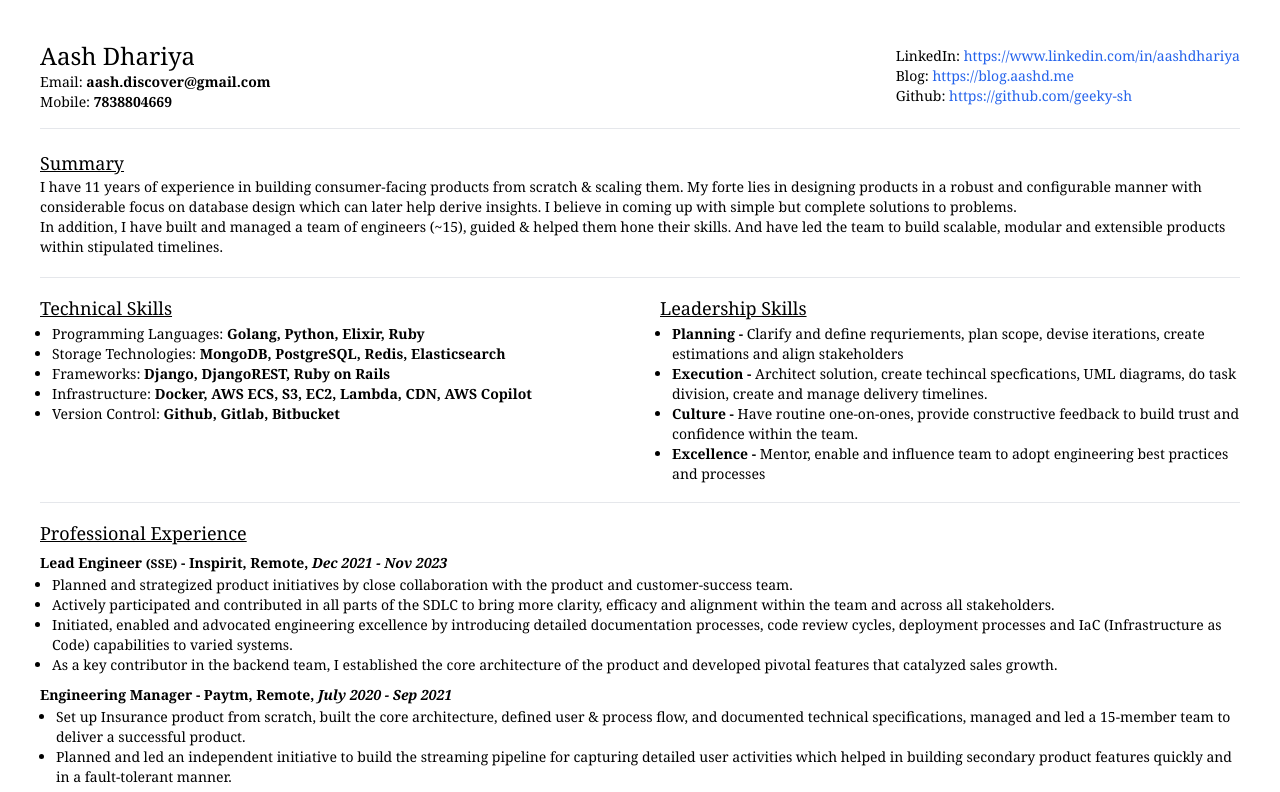
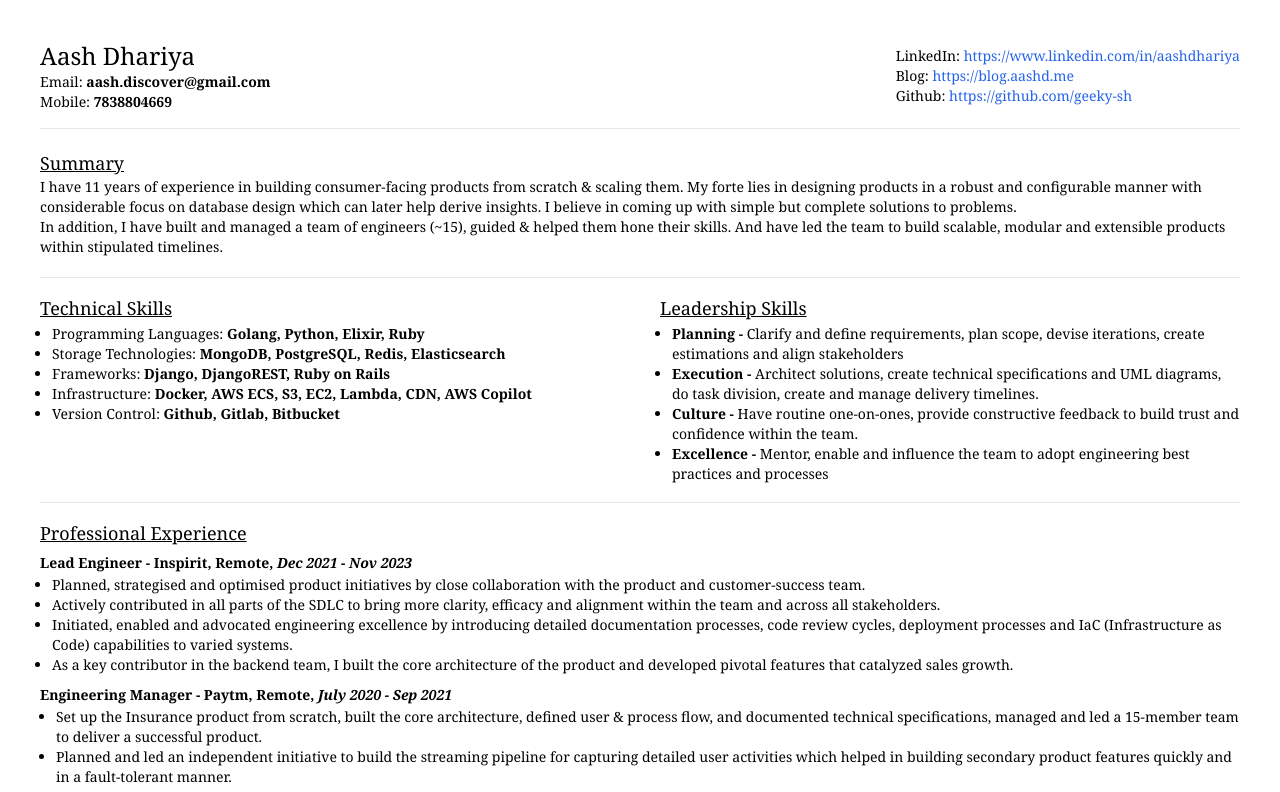
Before and after one commit to geeky-sh/resume, a plain HTML site: page index.html in a window 1280 px wide. Shown: the top 792 px of the page. Drawn offline with nearby package versions, Linux system fonts and the light colour scheme.

Commit message:
finalise resume

```diff
--- a/index.html
+++ b/index.html
@@ -69,11 +69,11 @@
                         <ul class="list-disc ml-3 text-sm py-0.5">
                             <li>
                                 <span class="font-bold">Planning - </span>
-                                Clarify and define requriements, plan scope, devise iterations, create estimations and align stakeholders
+                                Clarify and define requirements, plan scope, devise iterations, create estimations and align stakeholders
                             </li>
                             <li>
                                 <span class="font-bold">Execution - </span>
-                                Architect solution, create techincal specfications, UML diagrams, do task division, create and manage delivery timelines.
+                                Architect solutions, create technical specifications and UML diagrams, do task division, create and manage delivery timelines.
                             </li>
                             <li>
                                 <span class="font-bold">Culture - </span>
@@ -81,7 +81,7 @@
                             </li>
                             <li>
                                 <span class="font-bold">Excellence - </span>
-                                Mentor, enable and influence team to adopt engineering best practices and processes
+                                Mentor, enable and influence the team to adopt engineering best practices and processes
                             </li>
                         </ul>
                     </section>
@@ -92,13 +92,13 @@
                 <article>
                     <div class="underline text-lg">Professional Experience</div>
                     <section class="my-1">
-                        <div class="text-sm font-bold py-0.5">Lead Engineer <span class="text-xs">(SSE)</span> - Inspirit, Remote, <span class="italic">Dec 2021 - Nov 2023</span></div>
+                        <div class="text-sm font-bold py-0.5">Lead Engineer - Inspirit, Remote, <span class="italic">Dec 2021 - Nov 2023</span></div>
                         <ul class="list-disc ml-3 text-sm">
                             <li>
-                                Planned and strategized product initiatives by close collaboration with the product and customer-success team.
+                                Planned, strategised and optimised product initiatives by close collaboration with the product and customer-success team.
                             </li>
                             <li>
-                                Actively participated and contributed in all parts of the SDLC to bring more clarity,
+                                Actively contributed in all parts of the SDLC to bring more clarity,
                                 efficacy and alignment within the team and across all stakeholders.
                             </li>
                             <li>
@@ -106,7 +106,7 @@
                                 code review cycles, deployment processes and IaC (Infrastructure as Code) capabilities to varied systems.
                             </li>
                             <li>
-                                As a key contributor in the backend team, I established the core architecture of the product
+                                As a key contributor in the backend team, I built the core architecture of the product
                                 and developed pivotal features that catalyzed sales growth.
                             </li>
                         </ul>
@@ -115,7 +115,7 @@
                         <div class="text-sm font-bold py-0.5">Engineering Manager - Paytm, Remote, <span class="italic">July 2020 - Sep 2021</span></div>
                         <ul class="list-disc ml-4 text-sm">
                             <li>
-                                Set up Insurance product from scratch, built the core architecture, defined user & process flow, and documented technical
+                                Set up the Insurance product from scratch, built the core architecture, defined user & process flow, and documented technical
                                 specifications, managed and led a 15-member team to deliver a successful product.
                             </li>
                             <li>
```
